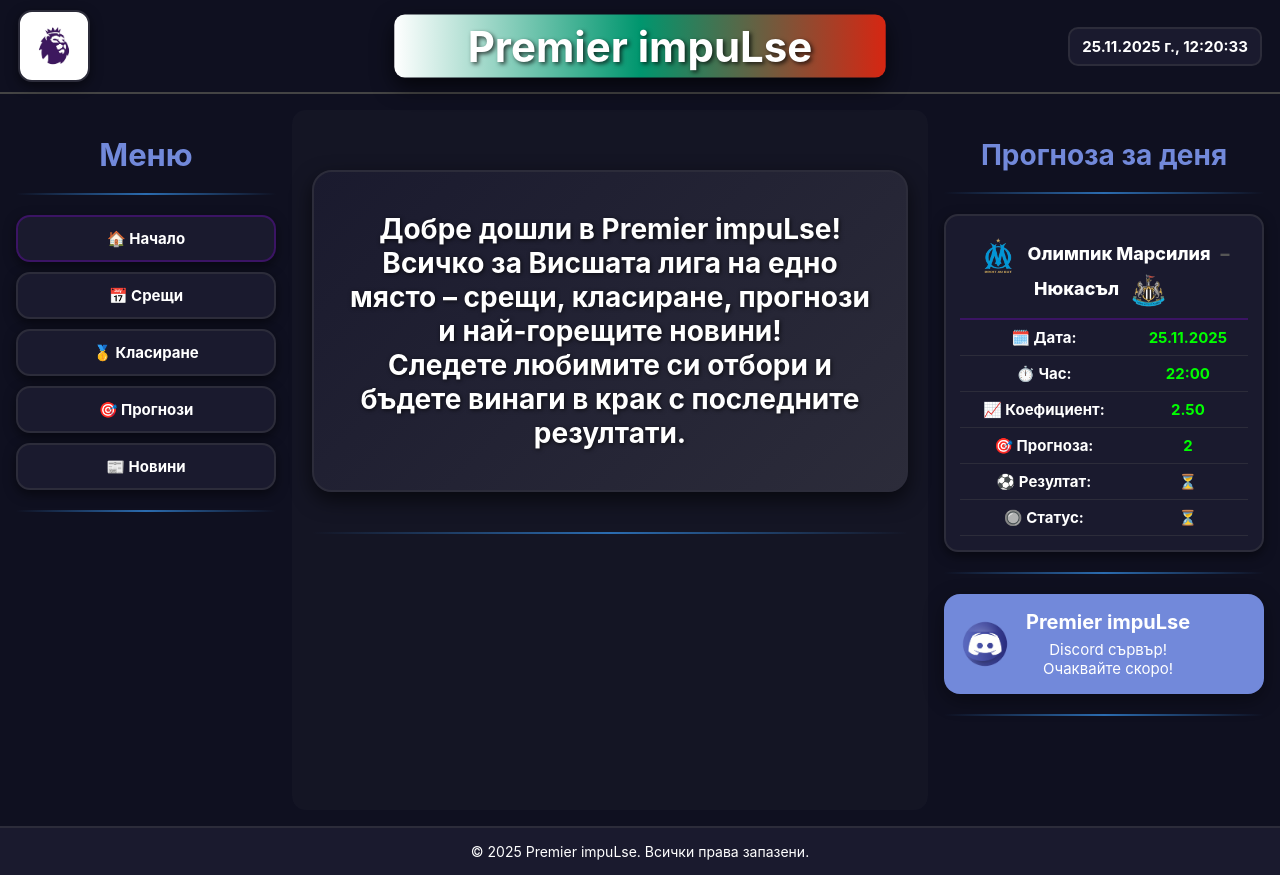
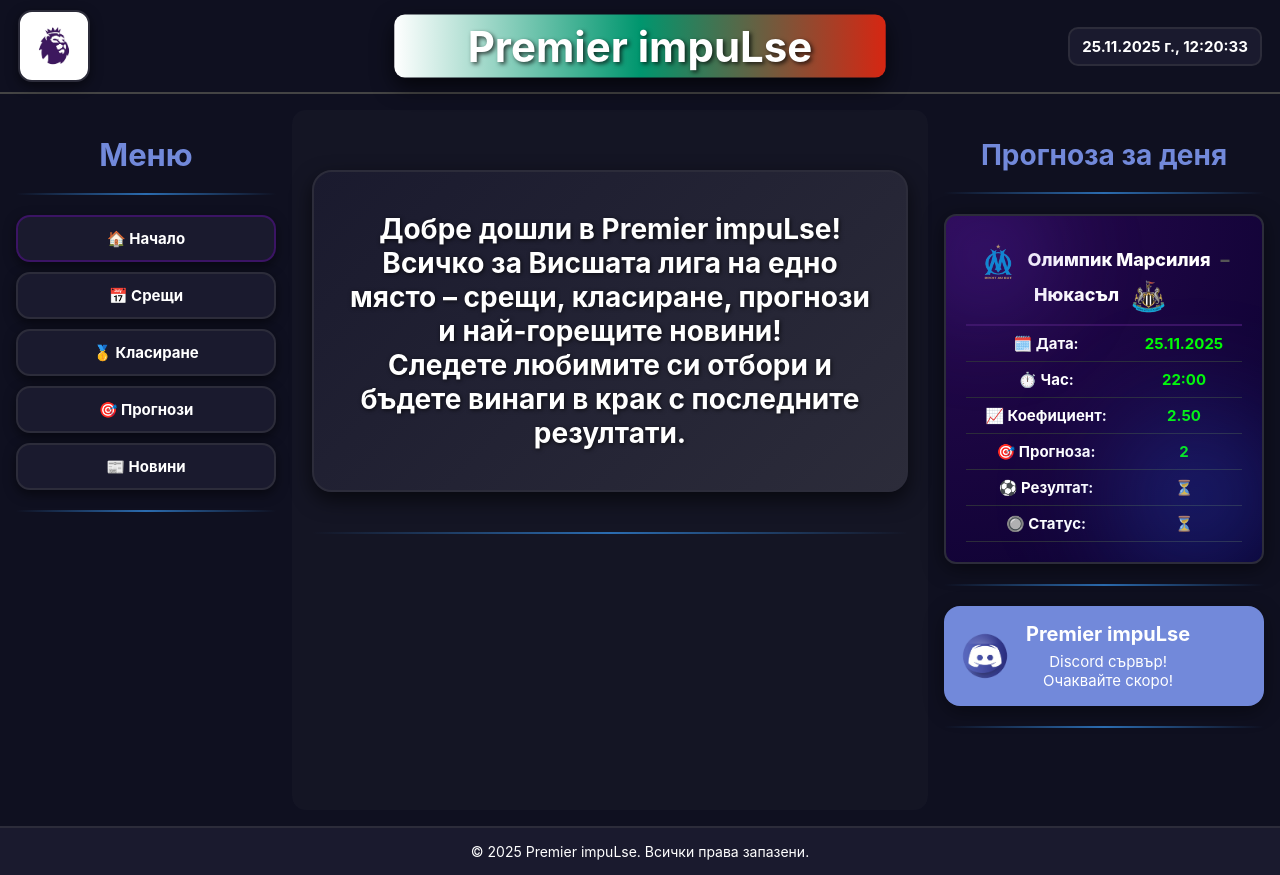
Before and after one commit to premierimpulse/Premium-impuLse, a plain HTML site: page index.html in a window 1280 px wide. Drawn offline with Linux system fonts and the light colour scheme; no server answers.

Commit message:
Update styles.css

```diff
--- a/styles.css
+++ b/styles.css
@@ -548,3 +548,41 @@ body {
 .welcome-card {
     font-size: 28px;
 }
+
+
+.prediction-card {
+    background: radial-gradient(circle at top left, #2a0a52 0%, #0a012e 100%);
+    border-radius: 12px;
+    padding: 20px;
+    color: #fff;
+    text-align: center;
+    position: relative;
+    overflow: hidden;
+    box-shadow: 0 4px 20px rgba(0,0,0,0.5);
+}
+
+.prediction-card::before {
+    content: '';
+    position: absolute;
+    top: -60px;
+    left: -60px;
+    width: 200px;
+    height: 200px;
+    background: radial-gradient(circle, rgba(100,50,200,0.3) 0%, transparent 70%);
+    border-radius: 50%;
+    filter: blur(40px);
+    z-index: 1;
+}
+
+.prediction-card::after {
+    content: '';
+    position: absolute;
+    bottom: -60px;
+    right: -60px;
+    width: 250px;
+    height: 250px;
+    background: radial-gradient(circle, rgba(50,100,250,0.4) 0%, transparent 70%);
+    border-radius: 50%;
+    filter: blur(50px);
+    z-index: 1;
+}
```
